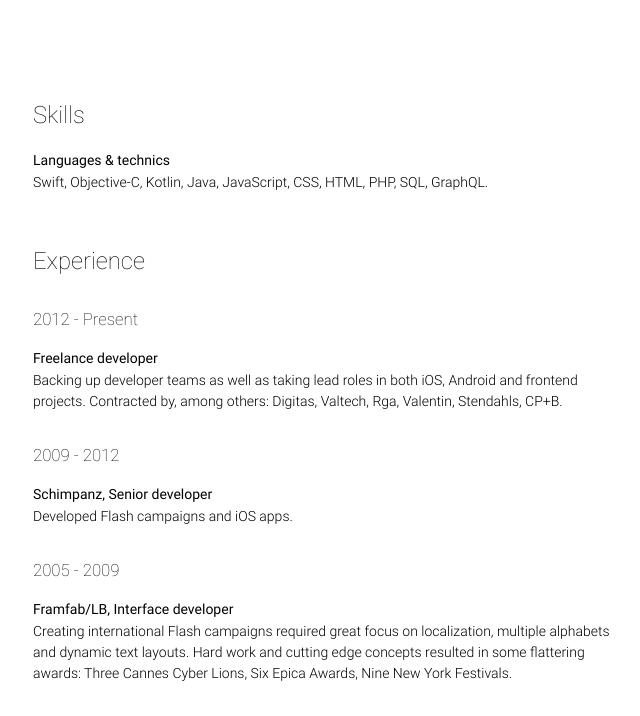
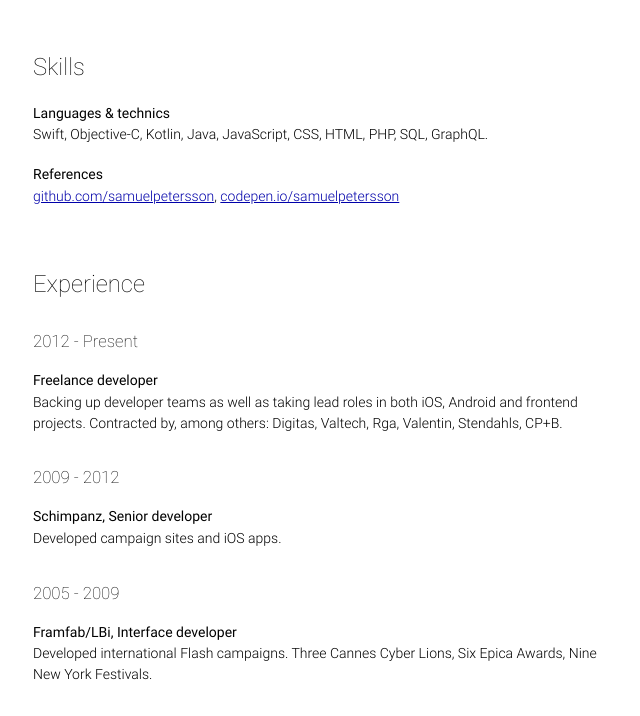
Before and after one commit to samuelpetersson/samuelpetersson.github.io, a plain HTML site: page about.html in a window 1280 px wide. Shown: the part 324-1040 px from the top of the page, without its empty margins (313-953 px from the left). Drawn offline with Linux system fonts and the light colour scheme.

Commit message:
Styled article

```diff
--- a/about.html
+++ b/about.html
@@ -21,6 +21,9 @@
 		    	<span>&nbsp;&nbsp;&nbsp;</span>
 		    	<span>samuelpetersson@pm.me</span>
 		    </p>
+		    <p>
+		    	<span></span>
+		    </p>
 			</header>
 
 
@@ -29,6 +32,8 @@
 				<section>
 					<h4>Languages & technics</h4>
 					<p>Swift, Objective-C, Kotlin, Java, JavaScript, CSS, HTML, PHP, SQL, GraphQL.</p>
+					<h4>References</h4>
+					<p><a href="https://github.com/samuelpetersson">github.com/samuelpetersson</a>, <a href="https://codepen.io/samuelpetersson/">codepen.io/samuelpetersson</a></p>
 				</section>
 			</article>
 
@@ -46,13 +51,13 @@
 				<section>
 					<h3>2009 - 2012</h3>
 					<h4>Schimpanz, Senior developer</h4>
-					<p>Developed Flash campaigns and iOS apps.</p>
+					<p>Developed campaign sites and iOS apps.</p>
 				</section>
 
 				<section>
 					<h3>2005 - 2009</h3>
-					<h4>Framfab/LB, Interface developer</h4>
-					<p>Creating international Flash campaigns required great focus on localization, multiple alphabets and dynamic text layouts. Hard work and cutting edge concepts resulted in some flattering awards: Three Cannes Cyber Lions, Six Epica Awards, Nine New York Festivals.</p>
+					<h4>Framfab/LBi, Interface developer</h4>
+					<p>Developed international Flash campaigns. Three Cannes Cyber Lions, Six Epica Awards, Nine New York Festivals.</p>
 				</section>
 
 			</article>
--- a/style.css
+++ b/style.css
@@ -31,13 +31,14 @@ body {
   font-size: 14px;
 }
 
+@page {
+  size: auto;
+  margin: 4em 0em;
+}
+
 @media print {
   body {
     margin: 0;
-  }
-  @page {
-    size: auto;
-    margin: 4em 0em;
   }
 }
 
@@ -57,6 +58,7 @@ header > p {
 
 article  {
   overflow: hidden;
+  margin: 4em 0;
 }
 
 article img {
@@ -84,14 +86,14 @@ h1 {
 }
 
 h2 {
-  margin: 2em 0 1em 0;
+  margin: 0 0 1em 0;
   font: inherit;
   font-size: 1.7em;
   font-weight: 100;
 }
 
 h3 {
-  margin: 2em 0 1em 0;
+  margin: 2em 0 0em 0;
   font: inherit;
   font-size: 1.2em;
   font-weight: 100;
```
